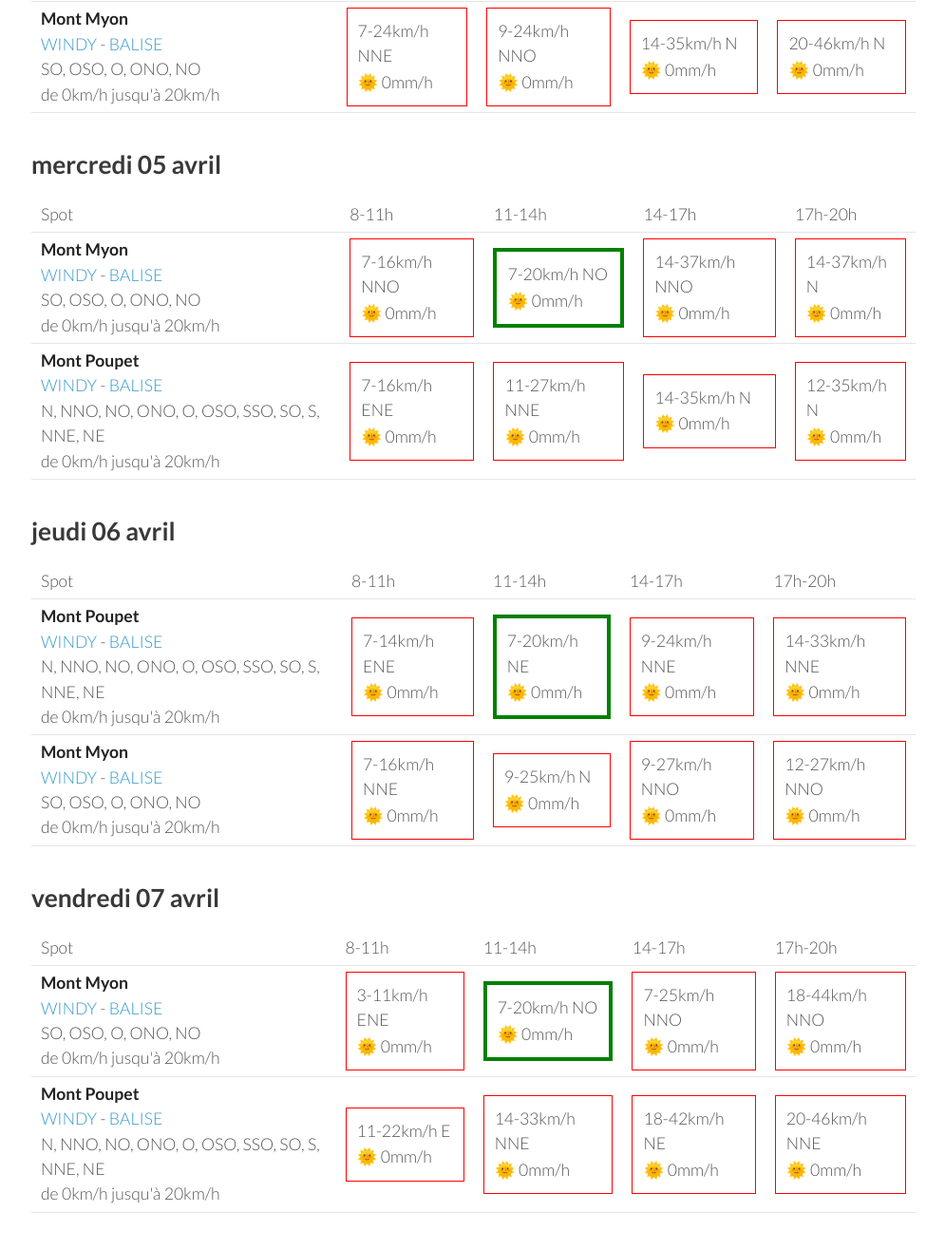
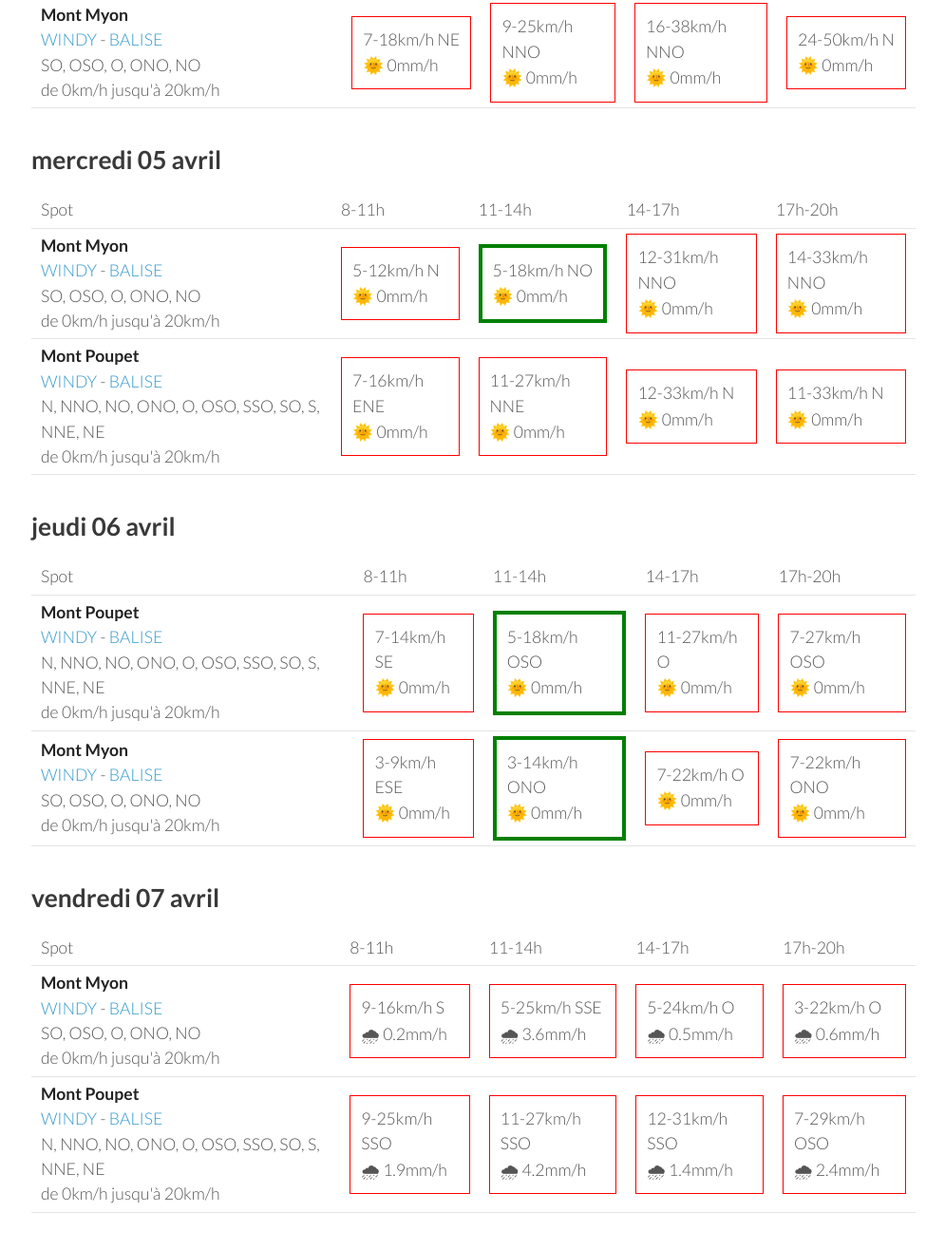
Before and after one commit to parapente-dans-le-nord/parapente-dans-le-nord.github.io, a Jekyll site: the page built from jura.markdown, in a window 1280 px wide and 1400 px high, scrolled down 1284 px. Shown: the top 1316 px of the window at 95% size, without its empty margins (25-1020 px from the left). Built offline with Jekyll 4.4.1, drawn with Linux system fonts in a browser that asks for light colours; some of the changed text lies outside the part shown.

Commit message:
update index.markdown

```diff
--- a/jura.markdown
+++ b/jura.markdown
@@ -25,18 +25,18 @@ page mise à jour le dimanche 02 avril 13:20
         <td><strong>Mont Poupet</strong><br><a href="https://windy.com/46.970/5.876?46.541,5.876,8">WINDY</a> - <span class=""><a href="http://www.balisemeteo.com/balise.php?idBalise=92">BALISE</a> </span><br> <span class="vent-favorable">N, NNO, NO, ONO, O, OSO, SSO, SO, S, NNE, NE</span><br><span class="force-vent">de 0km/h jusqu'à 20km/h</span> </td>
 
             <td><div class="not-flyable"><p>0-0km/h NA</p><p>🌧️ 0mm/h</p></div></td>
-            <td><div class="flyable"><p>5-16km/h OSO</p><p>🌧 2.5mm/h</p></div></td>
-            <td><div class="not-flyable"><p>9-25km/h NO</p><p>🌧 3mm/h</p></div></td>
-            <td><div class="flyable"><p>5-18km/h NNO</p><p>🌧 2.2mm/h</p></div></td>
+            <td><div class="not-flyable"><p>0-0km/h NA</p><p>🌧️ 0mm/h</p></div></td>
+            <td><div class="not-flyable"><p>0-0km/h NA</p><p>🌧️ 0mm/h</p></div></td>
+            <td><div class="not-flyable"><p>5-27km/h NNO</p><p>🌧 6mm/h</p></div></td>
 
     </tr>
 <tr>
         <td><strong>Mont Myon</strong><br><a href="https://windy.com/46.331/5.397?45.898,5.394,8,m:eWoagj8">WINDY</a> - <span class=""><a href="http://www.balisemeteo.com/balise.php?idBalise=70">BALISE</a> </span><br> <span class="vent-favorable">SO, OSO, O, ONO, NO</span><br><span class="force-vent">de 0km/h jusqu'à 20km/h</span> </td>
 
             <td><div class="not-flyable"><p>0-0km/h NA</p><p>🌧️ 0mm/h</p></div></td>
-            <td><div class="flyable"><p>7-18km/h OSO</p><p>🌧 2.9mm/h</p></div></td>
-            <td><div class="not-flyable"><p>9-22km/h NO</p><p>🌧 2.1mm/h</p></div></td>
-            <td><div class="not-flyable"><p>5-22km/h N</p><p>🌧 1.1mm/h</p></div></td>
+            <td><div class="not-flyable"><p>0-0km/h NA</p><p>🌧️ 0mm/h</p></div></td>
+            <td><div class="not-flyable"><p>0-0km/h NA</p><p>🌧️ 0mm/h</p></div></td>
+            <td><div class="not-flyable"><p>5-35km/h N</p><p>🌧 1.8mm/h</p></div></td>
 
     </tr>
 
@@ -58,10 +58,10 @@ page mise à jour le dimanche 02 avril 13:20
 <tr>
         <td><strong>Mont Myon</strong><br><a href="https://windy.com/46.331/5.397?45.898,5.394,8,m:eWoagj8">WINDY</a> - <span class=""><a href="http://www.balisemeteo.com/balise.php?idBalise=70">BALISE</a> </span><br> <span class="vent-favorable">SO, OSO, O, ONO, NO</span><br><span class="force-vent">de 0km/h jusqu'à 20km/h</span> </td>
 
-            <td><div class="not-flyable"><p>9-22km/h NNE</p><p>🌞 0mm/h</p></div></td>
-            <td><div class="not-flyable"><p>11-25km/h NNE</p><p>🌞 0mm/h</p></div></td>
-            <td><div class="not-flyable"><p>16-38km/h N</p><p>🌞 0mm/h</p></div></td>
-            <td><div class="not-flyable"><p>16-40km/h NNE</p><p>🌞 0mm/h</p></div></td>
+            <td><div class="not-flyable"><p>9-24km/h NNE</p><p>🌞 0mm/h</p></div></td>
+            <td><div class="not-flyable"><p>11-27km/h NNE</p><p>🌞 0mm/h</p></div></td>
+            <td><div class="not-flyable"><p>14-37km/h N</p><p>🌞 0mm/h</p></div></td>
+            <td><div class="not-flyable"><p>14-38km/h N</p><p>🌞 0mm/h</p></div></td>
 
 
     </tr>
@@ -69,8 +69,8 @@ page mise à jour le dimanche 02 avril 13:20
         <td><strong>Mont Poupet</strong><br><a href="https://windy.com/46.970/5.876?46.541,5.876,8">WINDY</a> - <span class=""><a href="http://www.balisemeteo.com/balise.php?idBalise=92">BALISE</a> </span><br> <span class="vent-favorable">N, NNO, NO, ONO, O, OSO, SSO, SO, S, NNE, NE</span><br><span class="force-vent">de 0km/h jusqu'à 20km/h</span> </td>
 
             <td><div class="not-flyable"><p>11-27km/h NE</p><p>🌞 0mm/h</p></div></td>
-            <td><div class="not-flyable"><p>12-31km/h NE</p><p>🌞 0mm/h</p></div></td>
-            <td><div class="not-flyable"><p>16-42km/h NE</p><p>🌞 0mm/h</p></div></td>
+            <td><div class="not-flyable"><p>12-33km/h NE</p><p>🌞 0mm/h</p></div></td>
+            <td><div class="not-flyable"><p>16-40km/h NE</p><p>🌞 0mm/h</p></div></td>
             <td><div class="not-flyable"><p>16-46km/h NE</p><p>🌞 0mm/h</p></div></td>
 
 
@@ -94,20 +94,20 @@ page mise à jour le dimanche 02 avril 13:20
 <tr>
         <td><strong>Mont Poupet</strong><br><a href="https://windy.com/46.970/5.876?46.541,5.876,8">WINDY</a> - <span class=""><a href="http://www.balisemeteo.com/balise.php?idBalise=92">BALISE</a> </span><br> <span class="vent-favorable">N, NNO, NO, ONO, O, OSO, SSO, SO, S, NNE, NE</span><br><span class="force-vent">de 0km/h jusqu'à 20km/h</span> </td>
 
-            <td><div class="not-flyable"><p>16-37km/h NE</p><p>🌞 0mm/h</p></div></td>
-            <td><div class="not-flyable"><p>18-40km/h NE</p><p>🌞 0mm/h</p></div></td>
-            <td><div class="not-flyable"><p>20-48km/h NNE</p><p>🌞 0mm/h</p></div></td>
-            <td><div class="not-flyable"><p>20-48km/h NNE</p><p>🌞 0mm/h</p></div></td>
+            <td><div class="not-flyable"><p>14-40km/h NE</p><p>🌞 0mm/h</p></div></td>
+            <td><div class="not-flyable"><p>18-42km/h NE</p><p>🌞 0mm/h</p></div></td>
+            <td><div class="not-flyable"><p>20-46km/h NNE</p><p>🌞 0mm/h</p></div></td>
+            <td><div class="not-flyable"><p>22-50km/h NE</p><p>🌞 0mm/h</p></div></td>
 
 
     </tr>
 <tr>
         <td><strong>Mont Myon</strong><br><a href="https://windy.com/46.331/5.397?45.898,5.394,8,m:eWoagj8">WINDY</a> - <span class=""><a href="http://www.balisemeteo.com/balise.php?idBalise=70">BALISE</a> </span><br> <span class="vent-favorable">SO, OSO, O, ONO, NO</span><br><span class="force-vent">de 0km/h jusqu'à 20km/h</span> </td>
 
-            <td><div class="not-flyable"><p>7-24km/h NNE</p><p>🌞 0mm/h</p></div></td>
-            <td><div class="not-flyable"><p>9-24km/h NNO</p><p>🌞 0mm/h</p></div></td>
-            <td><div class="not-flyable"><p>14-35km/h N</p><p>🌞 0mm/h</p></div></td>
-            <td><div class="not-flyable"><p>20-46km/h N</p><p>🌞 0mm/h</p></div></td>
+            <td><div class="not-flyable"><p>7-18km/h NE</p><p>🌞 0mm/h</p></div></td>
+            <td><div class="not-flyable"><p>9-25km/h NNO</p><p>🌞 0mm/h</p></div></td>
+            <td><div class="not-flyable"><p>16-38km/h NNO</p><p>🌞 0mm/h</p></div></td>
+            <td><div class="not-flyable"><p>24-50km/h N</p><p>🌞 0mm/h</p></div></td>
 
 
     </tr>
@@ -130,10 +130,10 @@ page mise à jour le dimanche 02 avril 13:20
 <tr>
         <td><strong>Mont Myon</strong><br><a href="https://windy.com/46.331/5.397?45.898,5.394,8,m:eWoagj8">WINDY</a> - <span class=""><a href="http://www.balisemeteo.com/balise.php?idBalise=70">BALISE</a> </span><br> <span class="vent-favorable">SO, OSO, O, ONO, NO</span><br><span class="force-vent">de 0km/h jusqu'à 20km/h</span> </td>
 
-            <td><div class="not-flyable"><p>7-16km/h NNO</p><p>🌞 0mm/h</p></div></td>
-            <td><div class="flyable"><p>7-20km/h NO</p><p>🌞 0mm/h</p></div></td>
-            <td><div class="not-flyable"><p>14-37km/h NNO</p><p>🌞 0mm/h</p></div></td>
-            <td><div class="not-flyable"><p>14-37km/h N</p><p>🌞 0mm/h</p></div></td>
+            <td><div class="not-flyable"><p>5-12km/h N</p><p>🌞 0mm/h</p></div></td>
+            <td><div class="flyable"><p>5-18km/h NO</p><p>🌞 0mm/h</p></div></td>
+            <td><div class="not-flyable"><p>12-31km/h NNO</p><p>🌞 0mm/h</p></div></td>
+            <td><div class="not-flyable"><p>14-33km/h NNO</p><p>🌞 0mm/h</p></div></td>
 
 
     </tr>
@@ -142,8 +142,8 @@ page mise à jour le dimanche 02 avril 13:20
 
             <td><div class="not-flyable"><p>7-16km/h ENE</p><p>🌞 0mm/h</p></div></td>
             <td><div class="not-flyable"><p>11-27km/h NNE</p><p>🌞 0mm/h</p></div></td>
-            <td><div class="not-flyable"><p>14-35km/h N</p><p>🌞 0mm/h</p></div></td>
-            <td><div class="not-flyable"><p>12-35km/h N</p><p>🌞 0mm/h</p></div></td>
+            <td><div class="not-flyable"><p>12-33km/h N</p><p>🌞 0mm/h</p></div></td>
+            <td><div class="not-flyable"><p>11-33km/h N</p><p>🌞 0mm/h</p></div></td>
 
 
     </tr>
@@ -166,20 +166,20 @@ page mise à jour le dimanche 02 avril 13:20
 <tr>
         <td><strong>Mont Poupet</strong><br><a href="https://windy.com/46.970/5.876?46.541,5.876,8">WINDY</a> - <span class=""><a href="http://www.balisemeteo.com/balise.php?idBalise=92">BALISE</a> </span><br> <span class="vent-favorable">N, NNO, NO, ONO, O, OSO, SSO, SO, S, NNE, NE</span><br><span class="force-vent">de 0km/h jusqu'à 20km/h</span> </td>
 
-            <td><div class="not-flyable"><p>7-14km/h ENE</p><p>🌞 0mm/h</p></div></td>
-            <td><div class="flyable"><p>7-20km/h NE</p><p>🌞 0mm/h</p></div></td>
-            <td><div class="not-flyable"><p>9-24km/h NNE</p><p>🌞 0mm/h</p></div></td>
-            <td><div class="not-flyable"><p>14-33km/h NNE</p><p>🌞 0mm/h</p></div></td>
+            <td><div class="not-flyable"><p>7-14km/h SE</p><p>🌞 0mm/h</p></div></td>
+            <td><div class="flyable"><p>5-18km/h OSO</p><p>🌞 0mm/h</p></div></td>
+            <td><div class="not-flyable"><p>11-27km/h O</p><p>🌞 0mm/h</p></div></td>
+            <td><div class="not-flyable"><p>7-27km/h OSO</p><p>🌞 0mm/h</p></div></td>
 
 
     </tr>
 <tr>
         <td><strong>Mont Myon</strong><br><a href="https://windy.com/46.331/5.397?45.898,5.394,8,m:eWoagj8">WINDY</a> - <span class=""><a href="http://www.balisemeteo.com/balise.php?idBalise=70">BALISE</a> </span><br> <span class="vent-favorable">SO, OSO, O, ONO, NO</span><br><span class="force-vent">de 0km/h jusqu'à 20km/h</span> </td>
 
-            <td><div class="not-flyable"><p>7-16km/h NNE</p><p>🌞 0mm/h</p></div></td>
-            <td><div class="not-flyable"><p>9-25km/h N</p><p>🌞 0mm/h</p></div></td>
-            <td><div class="not-flyable"><p>9-27km/h NNO</p><p>🌞 0mm/h</p></div></td>
-            <td><div class="not-flyable"><p>12-27km/h NNO</p><p>🌞 0mm/h</p></div></td>
+            <td><div class="not-flyable"><p>3-9km/h ESE</p><p>🌞 0mm/h</p></div></td>
+            <td><div class="flyable"><p>3-14km/h ONO</p><p>🌞 0mm/h</p></div></td>
+            <td><div class="not-flyable"><p>7-22km/h O</p><p>🌞 0mm/h</p></div></td>
+            <td><div class="not-flyable"><p>7-22km/h ONO</p><p>🌞 0mm/h</p></div></td>
 
 
     </tr>
@@ -202,20 +202,20 @@ page mise à jour le dimanche 02 avril 13:20
 <tr>
         <td><strong>Mont Myon</strong><br><a href="https://windy.com/46.331/5.397?45.898,5.394,8,m:eWoagj8">WINDY</a> - <span class=""><a href="http://www.balisemeteo.com/balise.php?idBalise=70">BALISE</a> </span><br> <span class="vent-favorable">SO, OSO, O, ONO, NO</span><br><span class="force-vent">de 0km/h jusqu'à 20km/h</span> </td>
 
-            <td><div class="not-flyable"><p>3-11km/h ENE</p><p>🌞 0mm/h</p></div></td>
-            <td><div class="flyable"><p>7-20km/h NO</p><p>🌞 0mm/h</p></div></td>
-            <td><div class="not-flyable"><p>7-25km/h NNO</p><p>🌞 0mm/h</p></div></td>
-            <td><div class="not-flyable"><p>18-44km/h NNO</p><p>🌞 0mm/h</p></div></td>
+            <td><div class="not-flyable"><p>9-16km/h S</p><p>🌧 0.2mm/h</p></div></td>
+            <td><div class="not-flyable"><p>5-25km/h SSE</p><p>🌧 3.6mm/h</p></div></td>
+            <td><div class="not-flyable"><p>5-24km/h O</p><p>🌧 0.5mm/h</p></div></td>
+            <td><div class="not-flyable"><p>3-22km/h O</p><p>🌧 0.6mm/h</p></div></td>
 
 
     </tr>
 <tr>
         <td><strong>Mont Poupet</strong><br><a href="https://windy.com/46.970/5.876?46.541,5.876,8">WINDY</a> - <span class=""><a href="http://www.balisemeteo.com/balise.php?idBalise=92">BALISE</a> </span><br> <span class="vent-favorable">N, NNO, NO, ONO, O, OSO, SSO, SO, S, NNE, NE</span><br><span class="force-vent">de 0km/h jusqu'à 20km/h</span> </td>
 
-            <td><div class="not-flyable"><p>11-22km/h E</p><p>🌞 0mm/h</p></div></td>
-            <td><div class="not-flyable"><p>14-33km/h NNE</p><p>🌞 0mm/h</p></div></td>
-            <td><div class="not-flyable"><p>18-42km/h NE</p><p>🌞 0mm/h</p></div></td>
-            <td><div class="not-flyable"><p>20-46km/h NNE</p><p>🌞 0mm/h</p></div></td>
+            <td><div class="not-flyable"><p>9-25km/h SSO</p><p>🌧 1.9mm/h</p></div></td>
+            <td><div class="not-flyable"><p>11-27km/h SSO</p><p>🌧 4.2mm/h</p></div></td>
+            <td><div class="not-flyable"><p>12-31km/h SSO</p><p>🌧 1.4mm/h</p></div></td>
+            <td><div class="not-flyable"><p>7-29km/h OSO</p><p>🌧 2.4mm/h</p></div></td>
 
 
     </tr>
```
Also changed, not shown: other parts of jura.markdown (+1 -1 lines).
